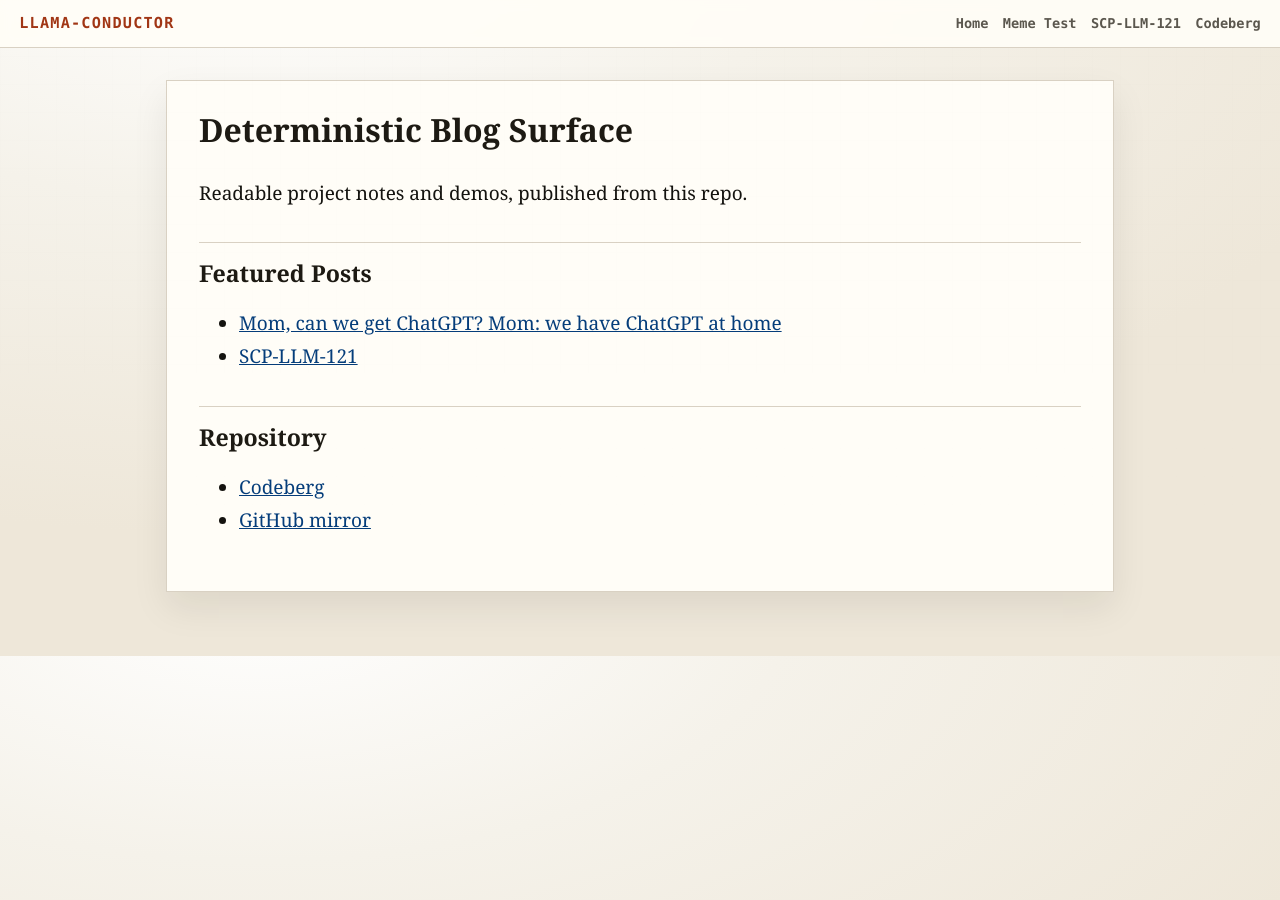
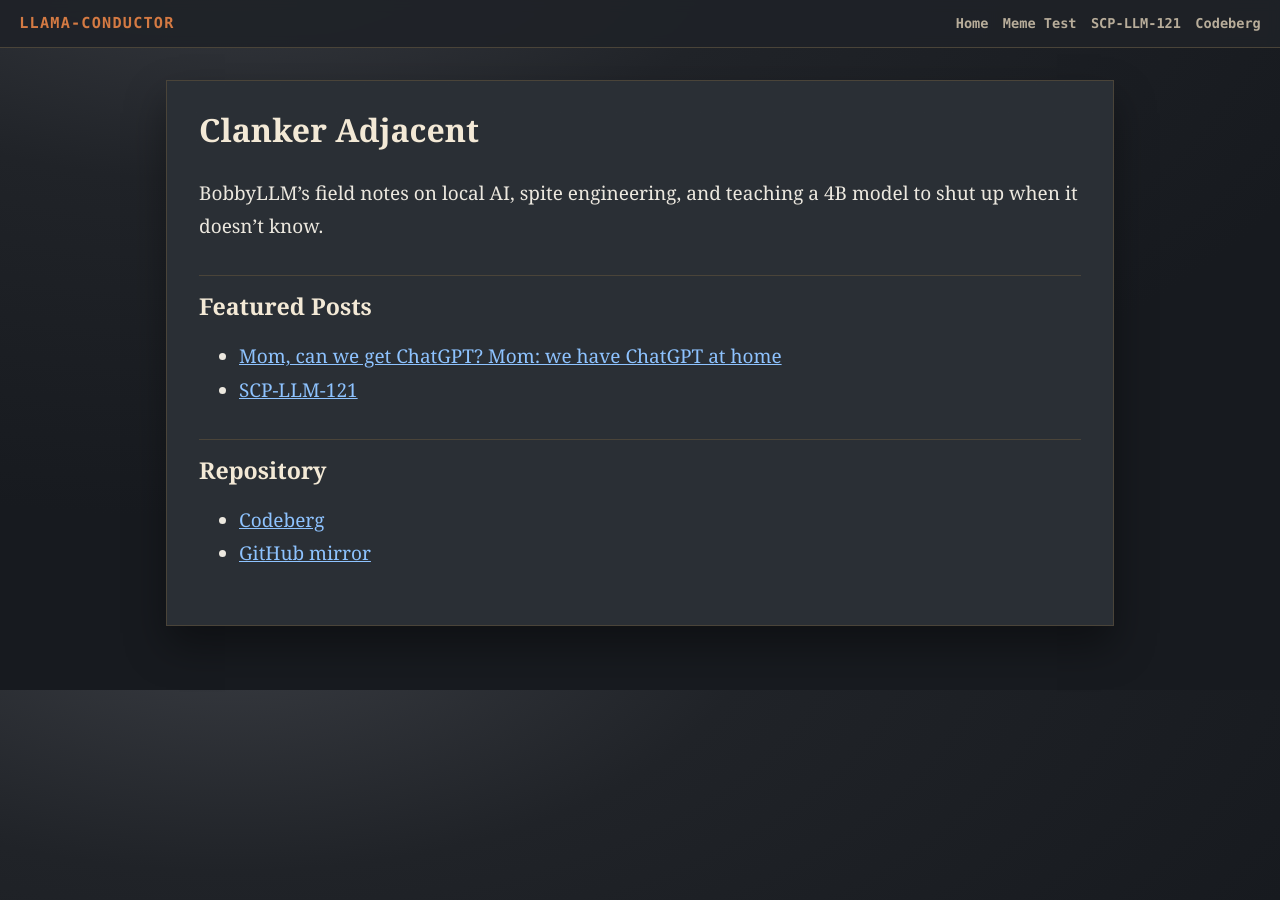
Before and after one commit to BobbyLLM/llama-conductor, a Jekyll site: the page built from index.md, in a window 1280 px wide. Built offline with Jekyll 4.4.1, drawn with Linux system fonts in a browser that asks for light colours.

Commit message:
Tune blog hero copy and dark theme background

```diff
--- a/assets/css/site.css
+++ b/assets/css/site.css
@@ -1,11 +1,11 @@
 :root {
-  --bg: #f5f2ea;
-  --ink: #14130f;
-  --muted: #5b574e;
-  --card: #fffdf7;
-  --line: #d9d1c3;
-  --accent: #a13615;
-  --link: #053d7a;
+  --bg: #202328;
+  --ink: #ece8df;
+  --muted: #b8ad9a;
+  --card: #2a2f35;
+  --line: #4a4439;
+  --accent: #d47a43;
+  --link: #8ec3ff;
 }
 
 * {
@@ -15,7 +15,7 @@
 body {
   margin: 0;
   color: var(--ink);
-  background: radial-gradient(1200px 600px at 20% -10%, #ffffff 0%, var(--bg) 45%, #eee7d9 100%);
+  background: radial-gradient(1200px 600px at 18% -12%, #3a3d43 0%, var(--bg) 44%, #171a1f 100%);
   font: 19px/1.75 "Georgia", "Cambria", "Times New Roman", serif;
 }
 
@@ -24,10 +24,10 @@ body {
   inset: 0;
   pointer-events: none;
   background-image:
-    linear-gradient(to right, rgba(0, 0, 0, 0.03) 1px, transparent 1px),
-    linear-gradient(to bottom, rgba(0, 0, 0, 0.03) 1px, transparent 1px);
+    linear-gradient(to right, rgba(255, 255, 255, 0.02) 1px, transparent 1px),
+    linear-gradient(to bottom, rgba(255, 255, 255, 0.02) 1px, transparent 1px);
   background-size: 28px 28px;
-  mask-image: linear-gradient(to bottom, rgba(0, 0, 0, 0.15), transparent 70%);
+  mask-image: linear-gradient(to bottom, rgba(255, 255, 255, 0.2), transparent 70%);
 }
 
 .site-header {
@@ -40,7 +40,7 @@ body {
   gap: 1rem;
   padding: 1rem 1.2rem;
   border-bottom: 1px solid var(--line);
-  background: rgba(255, 253, 247, 0.92);
+  background: rgba(31, 34, 40, 0.92);
   backdrop-filter: blur(6px);
 }
 
@@ -65,7 +65,7 @@ body {
 }
 
 .site-header nav a:hover {
-  color: var(--ink);
+  color: #f5f0e6;
 }
 
 .wrap {
@@ -77,7 +77,7 @@ body {
 .card {
   background: var(--card);
   border: 1px solid var(--line);
-  box-shadow: 0 16px 34px rgba(24, 20, 10, 0.08);
+  box-shadow: 0 20px 38px rgba(0, 0, 0, 0.38);
 }
 
 .prose {
@@ -87,7 +87,7 @@ body {
 .prose h1,
 .prose h2,
 .prose h3 {
-  color: #1d1a13;
+  color: #f3e9d6;
   line-height: 1.25;
 }
 
@@ -114,7 +114,7 @@ body {
 
 .prose code {
   font: 0.9em/1.2 "Consolas", "Cascadia Mono", monospace;
-  background: #efe6d8;
+  background: #3a352d;
   padding: 0.12em 0.35em;
   border-radius: 3px;
 }
@@ -122,16 +122,16 @@ body {
 .prose pre {
   overflow-x: auto;
   padding: 0.9rem;
-  background: #211c15;
+  background: #1d2127;
   color: #f6f2ea;
-  border: 1px solid #3b3226;
+  border: 1px solid #4d4638;
 }
 
 .prose blockquote {
   margin: 1rem 0;
   padding: 0.2rem 1rem;
-  border-left: 4px solid #bca77d;
-  background: #faf4e8;
+  border-left: 4px solid #ad8d60;
+  background: #262b32;
 }
 
 @media (max-width: 760px) {
--- a/index.md
+++ b/index.md
@@ -3,9 +3,9 @@ layout: default
 title: Blog Index
 ---
 
-# Deterministic Blog Surface
+# Clanker Adjacent
 
-Readable project notes and demos, published from this repo.
+BobbyLLM's field notes on local AI, spite engineering, and teaching a 4B model to shut up when it doesn't know.
 
 ## Featured Posts
 
```
Also changed, not shown: blog/index.md (+1 -1 lines).
